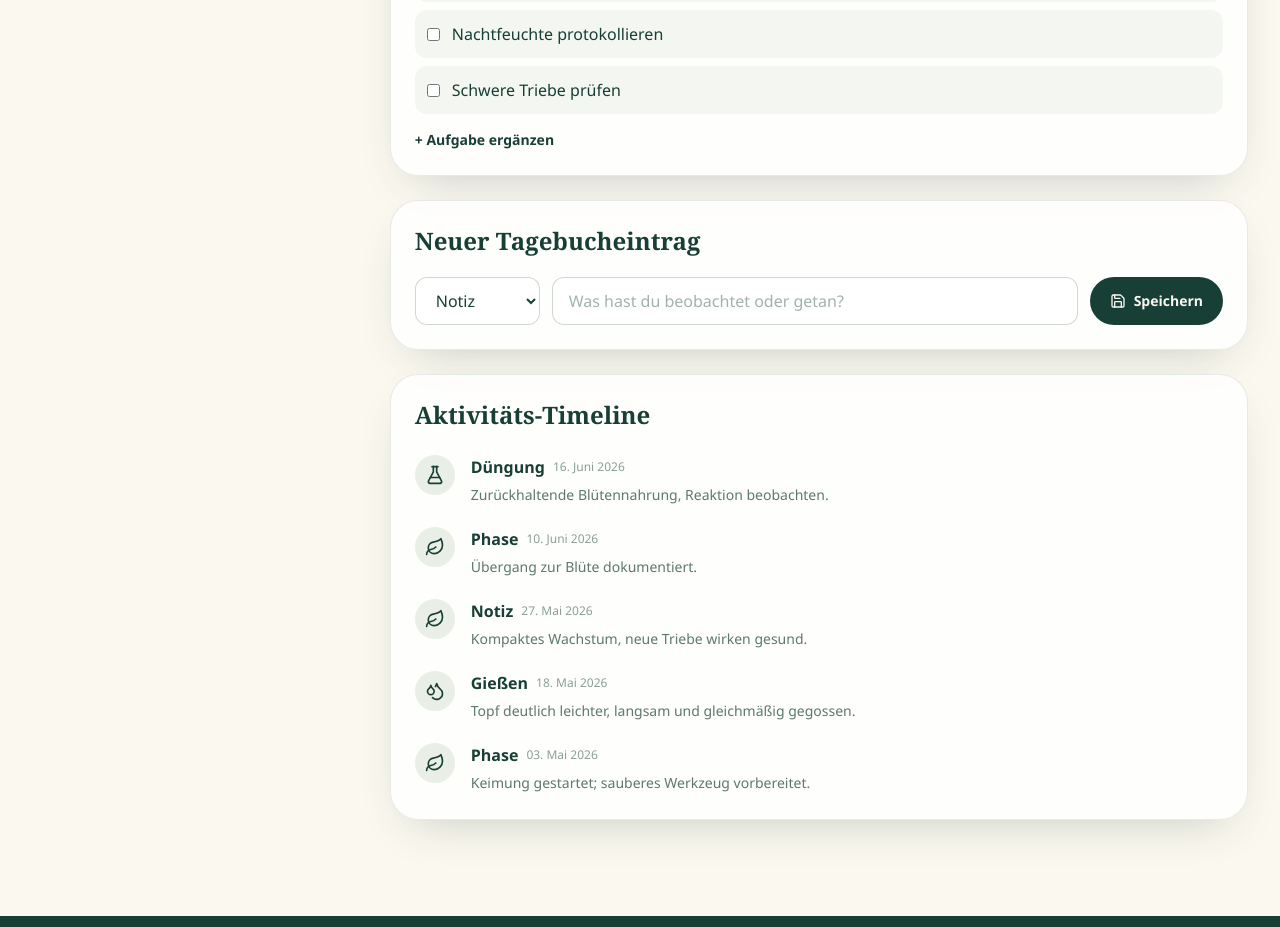
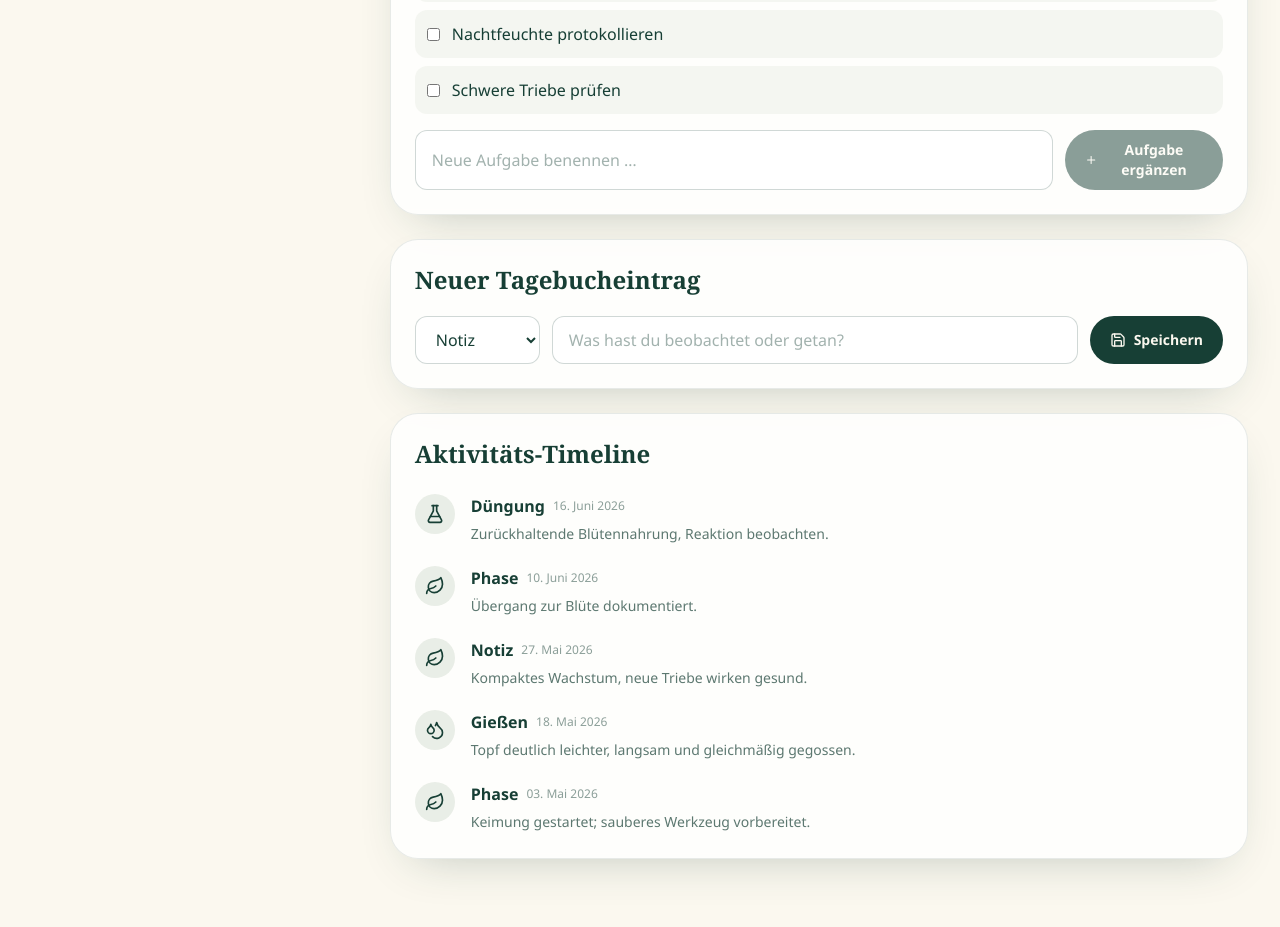
Before and after one commit to stefan-tiedtke/grownavi, a Next.js app: page /mein-grow in a window 1280 px wide. Shown: the part 1180-2107 px from the top of the page. Built offline with nearby package versions, Linux system fonts and the light colour scheme.

Commit message:
Improve OFFENE AUFGABEN in GROW-TAGEBUCH

```diff
--- a/components/grow-journal.tsx
+++ b/components/grow-journal.tsx
@@ -30,6 +30,7 @@ export function GrowJournal() {
     [kind, setKind] = useState<"Notiz" | "Gießen" | "Düngung" | "Phase">(
       "Notiz",
     ),
+    [taskText, setTaskText] = useState(""),
     [error, setError] = useState(""),
     [photoUrl, setPhotoUrl] = useState("");
   const fileRef = useRef<HTMLInputElement>(null);
@@ -79,6 +80,14 @@ export function GrowJournal() {
     });
     setEntry("");
     setError("");
+  };
+  const addTask = () => {
+    const text = taskText.trim();
+    if (!active || !text) return;
+    update({
+      tasks: [...active.tasks, { id: id(), text, done: false }],
+    });
+    setTaskText("");
   };
   const download = () => {
     const blob = new Blob([exportProjects(projects)], {
@@ -338,19 +347,24 @@ export function GrowJournal() {
                     </label>
                   ))}
                 </div>
-                <button
-                  onClick={() =>
-                    update({
-                      tasks: [
-                        ...active.tasks,
-                        { id: id(), text: "Neue Aufgabe prüfen", done: false },
-                      ],
-                    })
-                  }
-                  className="mt-4 text-sm font-bold"
+                <form
+                  className="mt-4 flex flex-col gap-3 sm:flex-row"
+                  onSubmit={(e) => {
+                    e.preventDefault();
+                    addTask();
+                  }}
                 >
-                  + Aufgabe ergänzen
-                </button>
+                  <Input
+                    value={taskText}
+                    onChange={(e) => setTaskText(e.target.value)}
+                    placeholder="Neue Aufgabe benennen …"
+                    aria-label="Name der neuen Aufgabe"
+                  />
+                  <Button type="submit" disabled={!taskText.trim()}>
+                    <Plus className="size-4" />
+                    Aufgabe ergänzen
+                  </Button>
+                </form>
             </div>
             <div className="card p-6">
               <h2 className="font-serif text-2xl font-bold">
```
Also changed, not shown: 1 other file (tests, documents, lock files or other folders).
